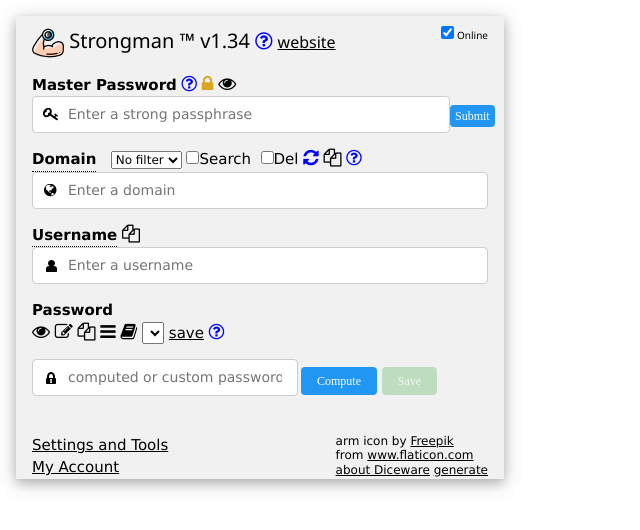
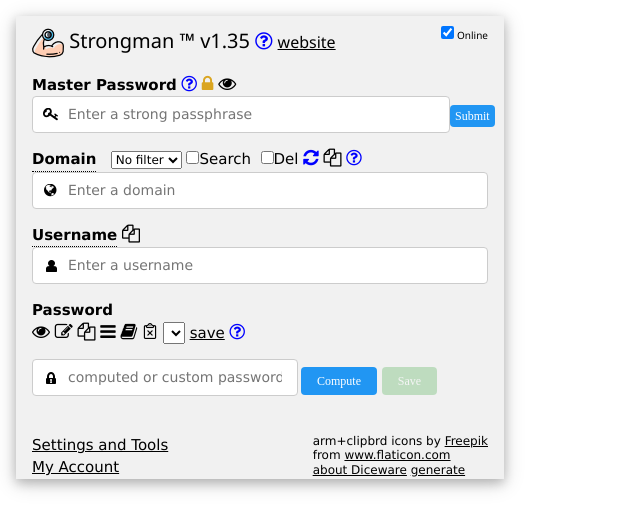
Before and after one commit to lstandish/strongman, a PHP site: page / in a window 1280 px wide. Shown: the top 530 px of the page, without its empty margins (0-640 px from the left). Run offline with PHP 8.4, Linux system fonts and the light colour scheme; lists and menus that the app fills with data are empty.

Commit message:
add clipboard clear icon

```diff
--- a/index.php
+++ b/index.php
@@ -27,7 +27,7 @@ This file is part of Strongman.
 header("Cache-Control: no-cache, no-store, must-revalidate"); // HTTP 1.1.
 header("Pragma: no-cache"); // HTTP 1.0.
 header("Expires: 0"); // Proxies
-$smversion = "1.34";
+$smversion = "1.35";
 ?>
 <!DOCTYPE html>
 <html>
@@ -1726,6 +1726,7 @@ function alertSpecial() {
 <i class='fa fa-copy w3-large' onclick="myCopy('Password','cPassword');" title="Copy password to clipboard"></i>
 <i class='fa fa-navicon w3-large' onclick="togAccordian('optionsdiv');" title="Password Computation Options"></i>
   <i class='fa fa-book w3-large' onclick="togAccordian('notesdiv');" title="Show/hide secure notes"></i>
+<img src="image/clipboard-delete-button.png" title="Clear Clipboard" onclick="copyWork(' ');" style="position:relative; top:-3px;">
 <select name="categ" id="categ">
 </select>
  <a onclick="ajaxsavecat();" href="javascript:void(0);" id="catsavelink" title="Save category">save</a>
@@ -1761,7 +1762,7 @@ Length&nbsp;<input class="w3-border w3-round" type="number" id="len" name="len"
 </div><br>
 
 <a href="javascript:togAccordian('settingsdiv');">Settings and Tools</a>
-<span style="float:right; line-height:90%;"><small>arm icon by <a target='_blank' href="https://www.freepik.com" target="_blank">Freepik</a><br>from <a target='_blank' href="https://www.flaticon.com/" target="_blank">www.flaticon.com</a><br>
+<span style="float:right; line-height:90%;"><small>arm+clipbrd icons by <a target='_blank' href="https://www.freepik.com" target="_blank">Freepik</a><br>from <a target='_blank' href="https://www.flaticon.com/" target="_blank">www.flaticon.com</a><br>
 <a target='_blank' href='https://theintercept.com/2015/03/26/passphrases-can-memorize-attackers-cant-guess/'>about Diceware</a> <a target='_blank' href='https://www.rempe.us/diceware/#eff'>generate</a></small></span>
 <div id="settingsdiv" class="w3-display w3-panel w3-leftbar w3-sand w3-hide w3-display-container">
   <i onclick="javascript:togAccordian('settingsdiv');" class="fa fa-close w3-display-topright" style="padding-top:5px; padding-right:5px;"></i>
```
Also changed, not shown: image/clipboard-delete-button.png (added).
